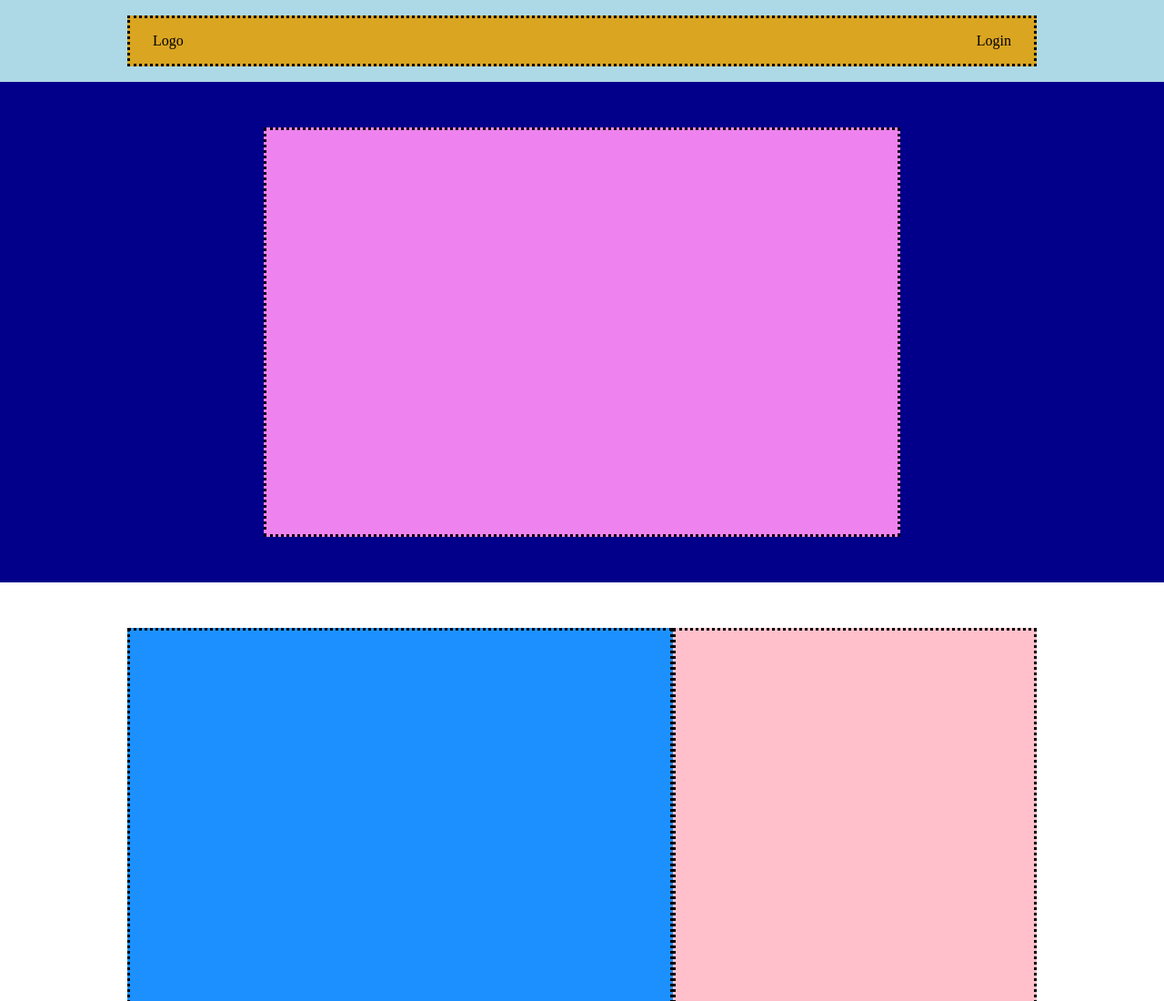
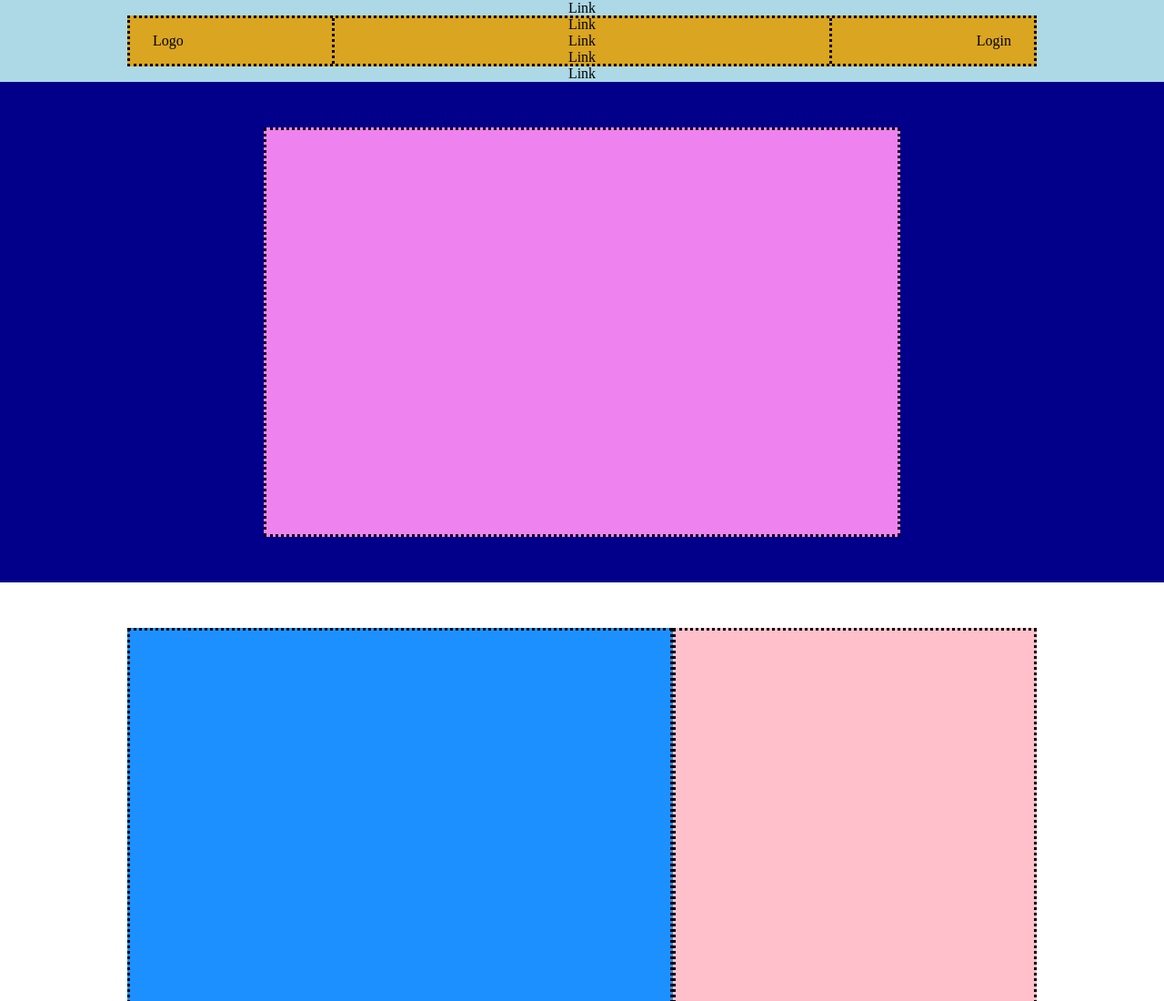
Before and after one commit to LucaCaligola/htmlcss-struttura-discord, a plain HTML site: page index.html in a window 1280 px wide. Shown: the top 1100 px of the page at 91% size. Drawn offline with Linux system fonts and the light colour scheme.

Commit message:
Esercizio completato non riesco a spaziare i link nella nav bar

```diff
--- a/index.html
+++ b/index.html
@@ -9,9 +9,23 @@
 <body>
     <header class="flex-container">
         <div class="nav-bar nav-flex">
-            <span>Logo</span>
+            <section class="nav-logo nav-flex">
+                <div class="logo">Logo</div>
+            </section>
 
-            <span>Login</span>
+            <div class="flex-link">
+                <ul class="">
+                    <li> Link </li>
+                    <li> Link </li>
+                    <li> Link </li>
+                    <li> Link </li>
+                    <li> Link </li>
+                </ul>
+            </div>
+
+           <section class="nav-login login-flex">
+                <div class="login">Login</div>
+            </section>
 
 
         </div>
--- a/style.css
+++ b/style.css
@@ -21,13 +21,39 @@ header {
     display: flex;
     justify-content: space-between;
     align-items: center;
+}
 
+.flex-link {
+    display: flex;
+    flex-direction: row;
+    /* justify-content: center;
+    align-items: space-around; */
 }
+
+
 
 li {
     list-style-type: none
 }
 
+.nav-logo {
+    border-right: dotted 3px black;
+    width: 200px;
+    height: 50px;
+}
+
+.nav-login {
+    border-left: dotted 3px black;
+    width: 200px;
+    height: 50px;
+}
+
+.login-flex {
+    display: flex;
+    align-items: center;
+    justify-content: end;
+
+}
 
 
 .nav-bar {
```
